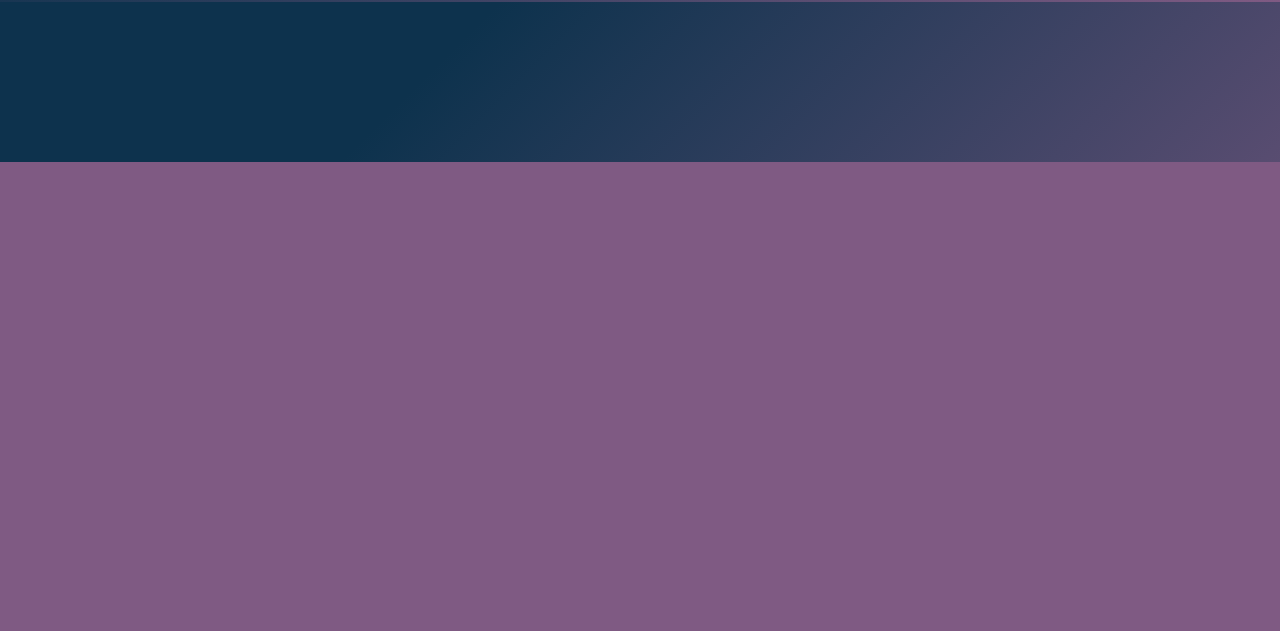
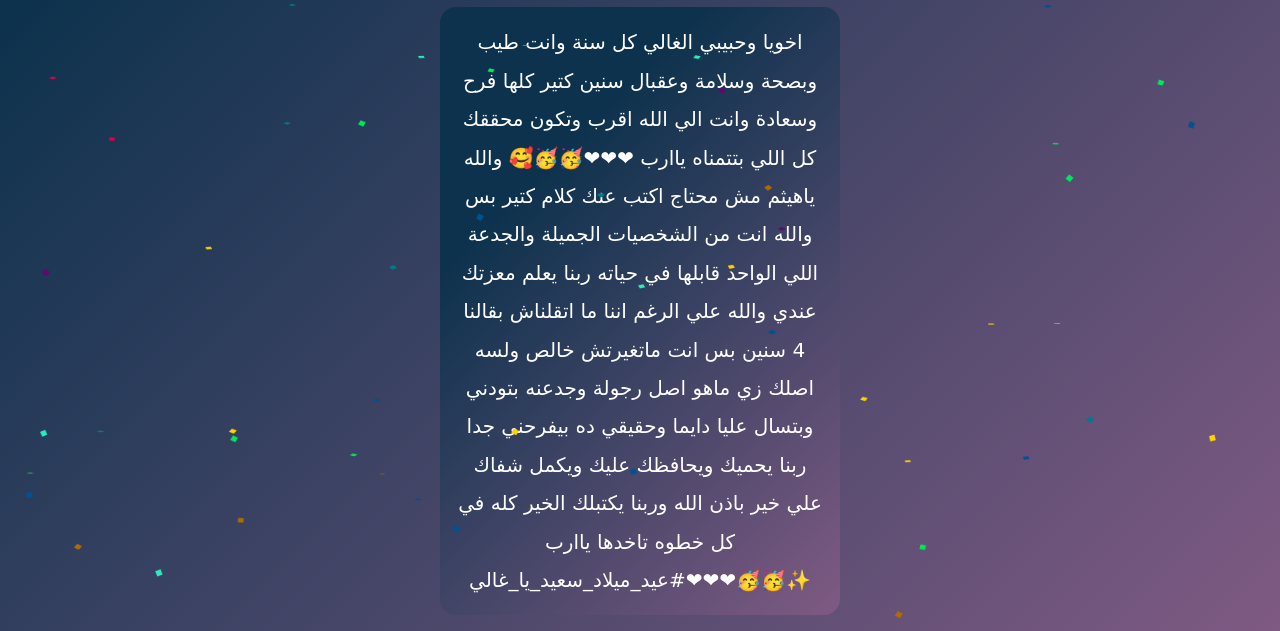
Before and after one commit to promahmoud/birthday, a plain HTML site: page index.html in a window 1280 px wide. Shown: the part 638-1269 px from the top of the page. Before the commit the page ends 800 px from the top, so only its background shows below. Drawn offline with nearby package versions, Linux system fonts and the light colour scheme; a web font is replaced by a local one.

Commit message:
update file

```diff
--- a/index.html
+++ b/index.html
@@ -67,6 +67,14 @@
             <source src="audio3.mp3" type="audio/mp3">
         </audio>
     </div>
+          <div class="text">
+        اخويا وحبيبي الغالي كل سنة وانت طيب وبصحة وسلامة وعقبال سنين كتير كلها فرح وسعادة وانت الي الله اقرب وتكون محققك كل اللي بتتمناه ياارب ❤❤❤🥳🥳🥰
+والله ياهيثم مش محتاج اكتب عنك كلام كتير بس والله انت من الشخصيات الجميلة والجدعة  اللي الواحد قابلها في حياته ربنا يعلم معزتك عندي والله
+علي الرغم اننا ما اتقلناش بقالنا 4 سنين بس انت ماتغيرتش خالص ولسه اصلك زي ماهو اصل رجولة وجدعنه بتودني وبتسال عليا دايما وحقيقي ده بيفرحني جدا ربنا يحميك ويحافظك عليك ويكمل شفاك علي خير باذن الله  وربنا يكتبلك الخير كله في كل خطوه تاخدها ياارب
+
+#عيد_ميلاد_سعيد_يا_غالي❤❤❤🥳🥳✨
+    </div>
+
     <!-- canvas -->
     <canvas id="confetti"></canvas>
 
```
